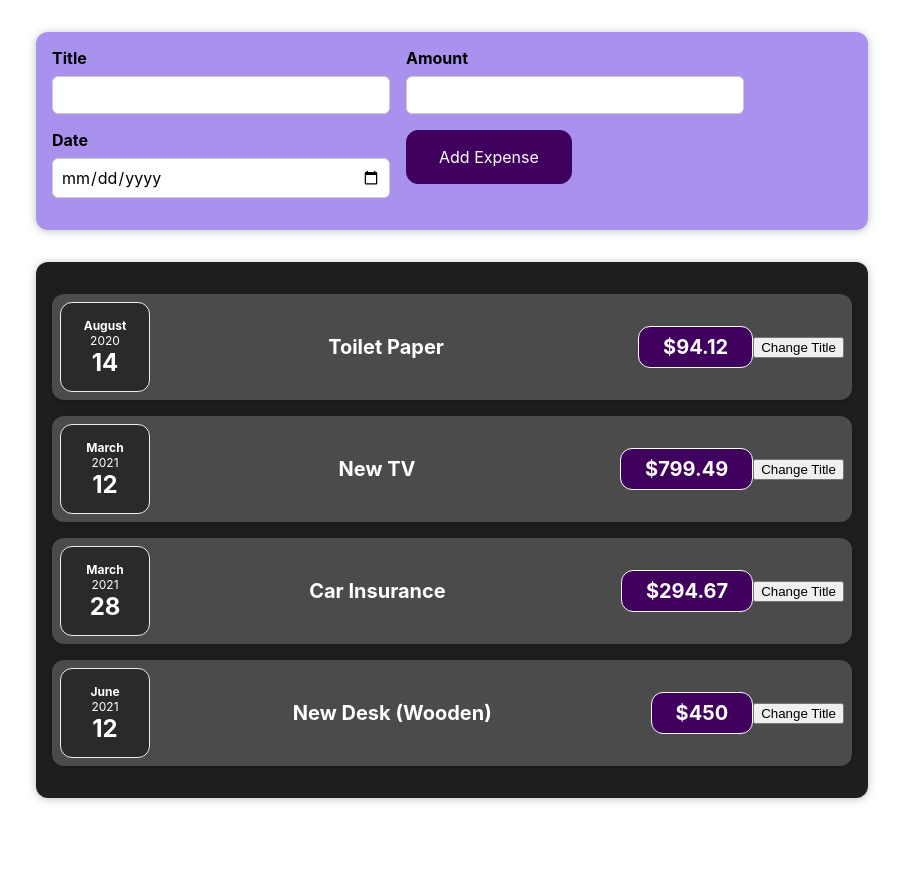
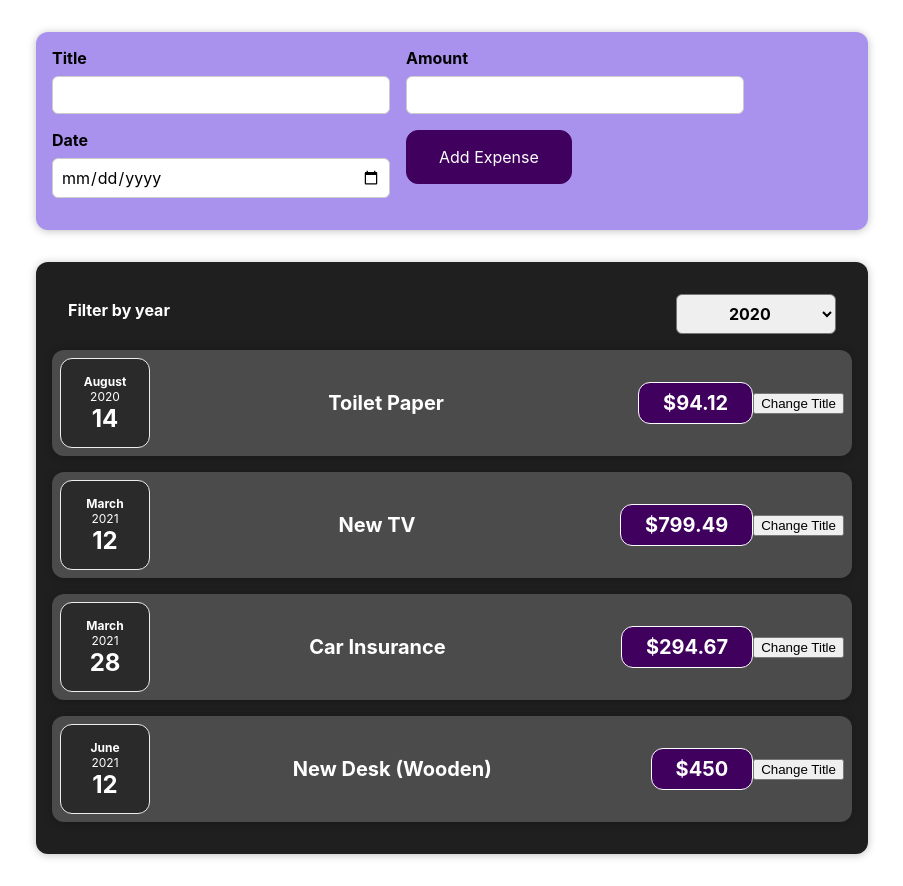
Before and after one commit to leezhiqin96/react-complete-guide, a React (Create React App) app: page / in a window 1280 px wide. Shown: the whole page, without its empty margins (188-1091 px from the left). Before the commit the page ends 830 px from the top, so only its background shows below. Built offline with nearby package versions, Linux system fonts and the light colour scheme.

Commit message:
Working with Events & State (Dropdown values)

```diff
--- a/src/components/Expenses/ExpenseItem.js
+++ b/src/components/Expenses/ExpenseItem.js
@@ -10,7 +10,7 @@
 
   const clickHandler = () => {
     setTitle("Updated!");
-    // First click Title will still be the old title
+    // First click, title will still be the old title
     console.log(title);
   };
 
--- a/src/components/Expenses/Expenses.js
+++ b/src/components/Expenses/Expenses.js
@@ -1,10 +1,23 @@
+import React, { useState } from "react";
+
 import ExpenseItem from "./ExpenseItem";
+import ExpensesFilter from "../ExpensesFilter/ExpensesFilter";
 import Card from "../UI/Card";
 import "./Expenses.css";
 
 function Expenses(props) {
+  const [filteredYear, setFilterYear] = useState("2020");
+
+  const onDateChangeHandler = (selectedYear) => {
+    setFilterYear(selectedYear);
+  };
+
   return (
     <Card className="expenses">
+      <ExpensesFilter
+        selected={filteredYear}
+        onDateChangeData={onDateChangeHandler}
+      />
       <ExpenseItem
         title={props.items[0].title}
         amount={props.items[0].amount}
--- /dev/null
+++ b/src/components/ExpensesFilter/ExpensesFilter.css
@@ -0,0 +1,24 @@
+.expenses-filter {
+  color: white;
+  padding: 0 1rem;
+}
+
+.expenses-filter__control {
+  display: flex;
+  width: 100%;
+  align-items: center;
+  justify-content: space-between;
+  margin: 1rem 0;
+}
+
+.expenses-filter label {
+  font-weight: bold;
+  margin-bottom: 0.5rem;
+}
+
+.expenses-filter select {
+  font: inherit;
+  padding: 0.5rem 3rem;
+  font-weight: bold;
+  border-radius: 6px;
+}
--- /dev/null
+++ b/src/components/ExpensesFilter/ExpensesFilter.js
@@ -0,0 +1,23 @@
+import "./ExpensesFilter.css";
+
+const ExpensesFilter = (props) => {
+  const changeOptionHandler = (event) => {
+    props.onDateChangeData(event.target.value);
+  };
+
+  return (
+    <div className="expenses-filter">
+      <div className="expenses-filter__control">
+        <label>Filter by year</label>
+        <select value={props.selected} onChange={changeOptionHandler}>
+          <option value="2022">2022</option>
+          <option value="2021">2021</option>
+          <option value="2020">2020</option>
+          <option value="2019">2019</option>
+        </select>
+      </div>
+    </div>
+  );
+};
+
+export default ExpensesFilter;
```
